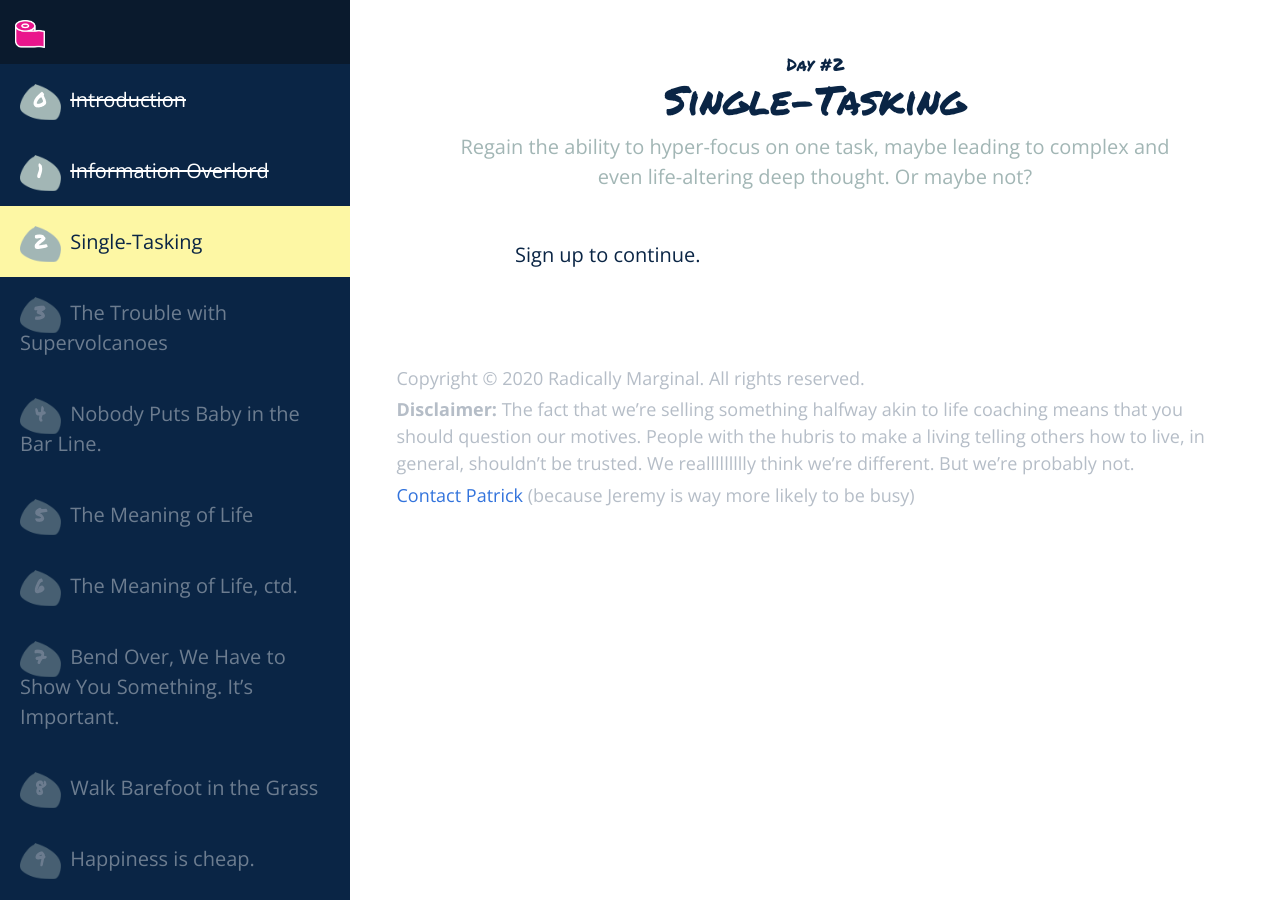
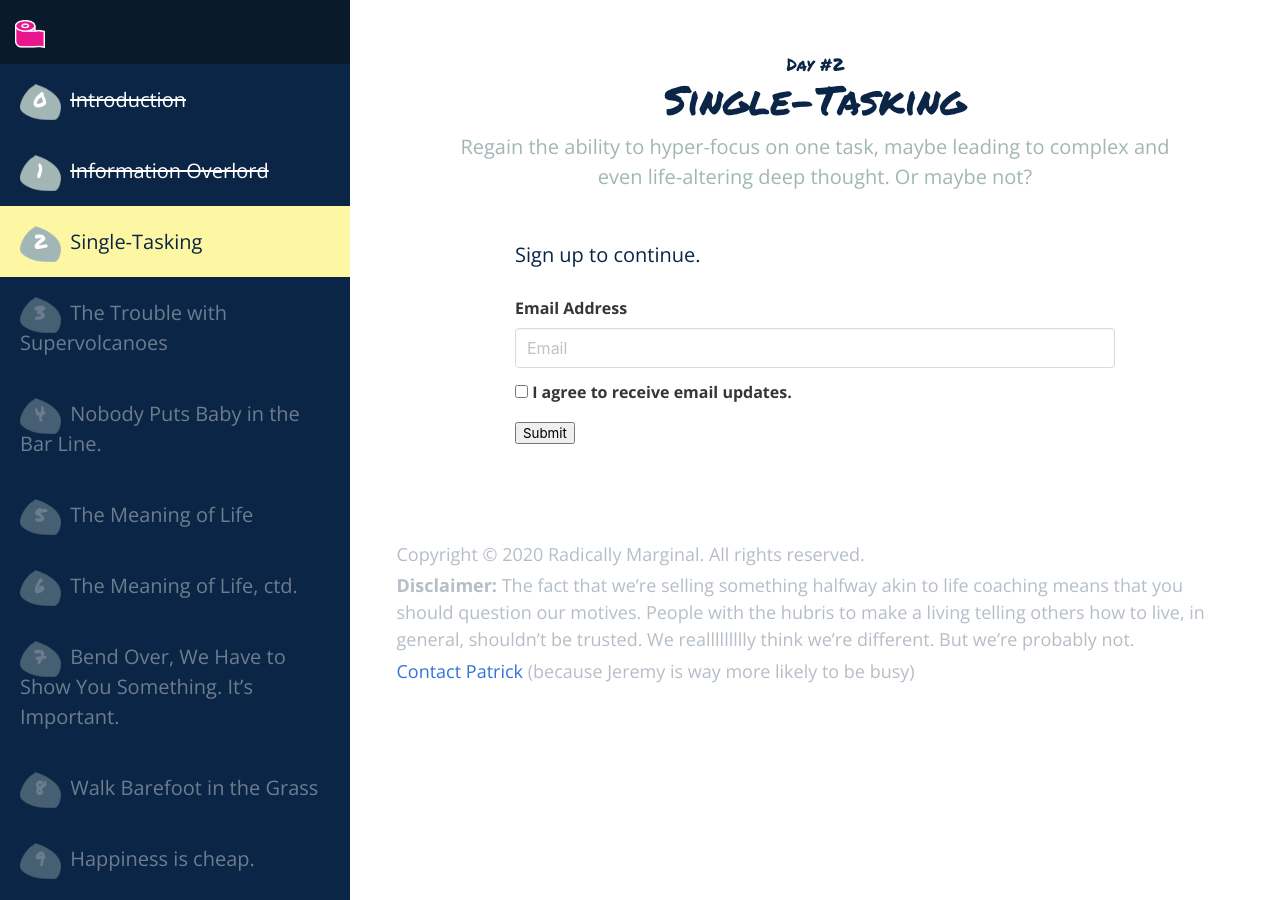
Before and after one commit to patricklorenzut/radicallymarginal.com, a Jekyll site: the page built from transformation/2.md, in a window 1280 px wide. Built offline with Jekyll 4.4.1, drawn with Linux system fonts in a browser that asks for light colours; nearby versions of some CDN libraries.

Commit message:
sendfox and clean up language

```diff
--- a/_layouts/home.html
+++ b/_layouts/home.html
@@ -15,7 +15,8 @@
                     <div class="header-inner">
                         <h1><img src="/images/transformation-h1.png"/></h1>
                         <div id="h2-wrapper">
-                            <h2>Punch your imperfection in the <span class="explainer has-tooltip-multiline" data-tooltip="Lady dicks and non-gendered dicks included, obviously.">dick</span> and stop being such a snoozefest. A snarky life coaching alternative for ambitious folks who want more out of life... but who vomit at the idea of real life coaching. Woo-woo sold separately.</h2>
+                            <!--<h2>Punch your imperfection in the <span class="explainer has-tooltip-multiline" data-tooltip="Lady dicks and non-gendered dicks included, obviously.">dick</span> and stop being such a snoozefest. A snarky life coaching alternative for ambitious folks who want more out of life... but who vomit at the idea of real life coaching. Woo-woo sold separately.</h2>-->
+                            <h2>Punch your imperfection in the teeth and stop being such a snoozefest. A snarky life coaching alternative for ambitious folks who want more out of life... but who vomit at the idea of real life coaching. Woo-woo sold separately.</h2>
                         </div>
                         <img src="/images/path-90.png" id="bg" alt="" style="opacity:0.7"/>
                         <div class="has-text-right">
--- a/transformation/2.md
+++ b/transformation/2.md
@@ -6,3 +6,18 @@ day: 2
 ---
 
 Sign up to continue.
+
+
+<form method="post" action="https://sendfox.com/form/3oxgo3/1xqnym" class="sendfox-form form" id="1xqnym" data-async="true">
+    <div class="field">
+        <label class="label">Email Address</label>
+        <input type="email" class="input" placeholder="Email" name="email" required />
+    </div>
+    <div class="field">
+        <label class="label"><input type="checkbox" name="gdpr" value="1" required /> I agree to receive email updates.</label>
+    </div>
+    <!-- no botz please -->
+    <div style="position: absolute; left: -5000px;" aria-hidden="true"><input type="text" name="a_password" tabindex="-1" value="" autocomplete="off" /></div>
+    <p><button type="submit">Submit</button></p>
+</form>
+<script src="https://sendfox.com/js/form.js"></script>
```
